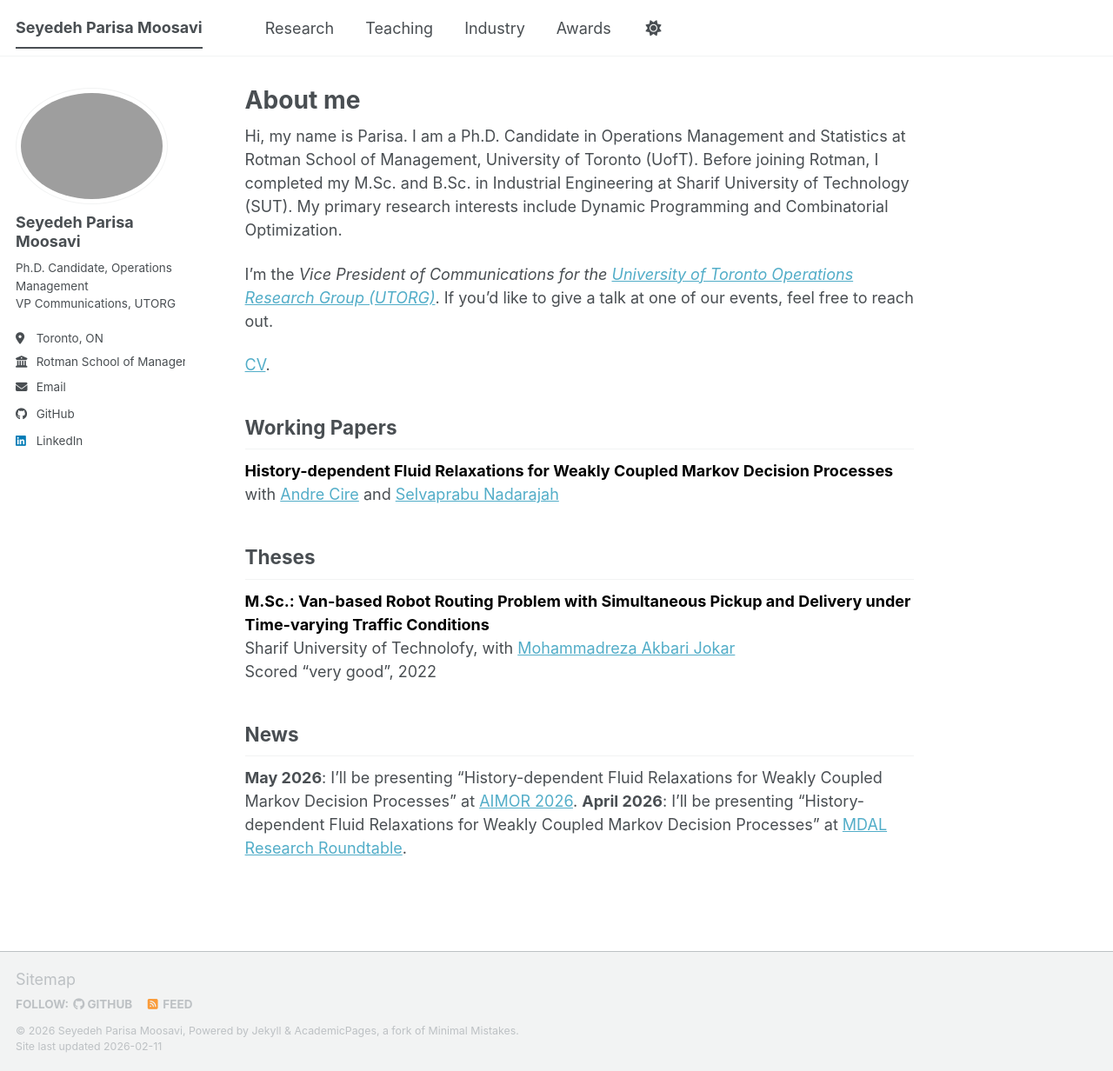
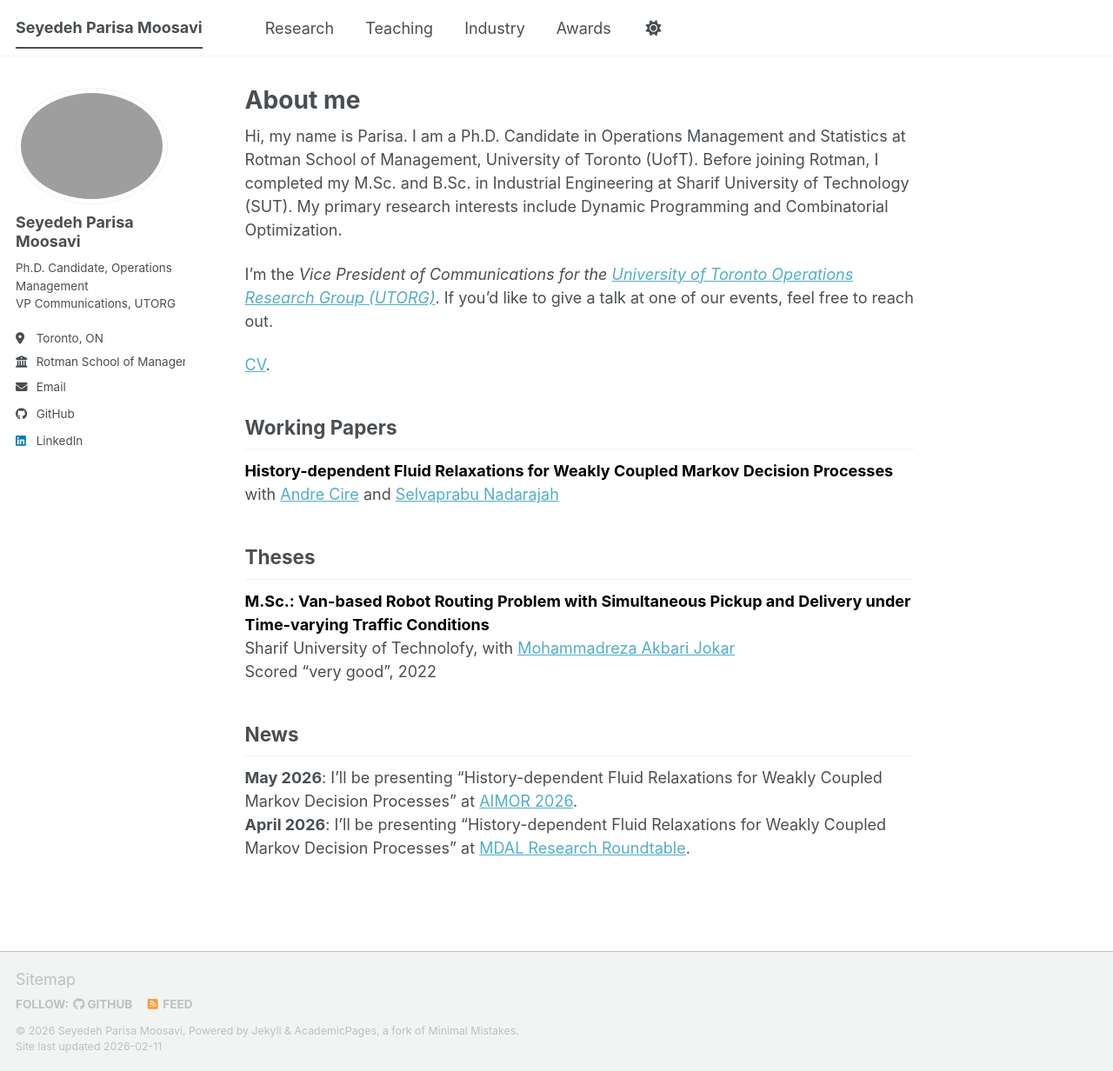
Before and after one commit to parisamsv/parisamsv.github.io, a Jekyll site: the page built from _pages/about.md, in a window 1280 px wide and 1232 px high. Shown: the whole window at 87% size. Built offline with Jekyll 4.4.1, drawn with Linux system fonts in a browser that asks for light colours; a script bundle is joined from its source files by our own code; library files that are not in the unit come from our copies.

```diff
--- a/_pages/about.md
+++ b/_pages/about.md
@@ -24,5 +24,5 @@
   Scored "very good", 2022
 
 ## News
-**May 2026**: I'll be presenting "History-dependent Fluid Relaxations for Weakly Coupled Markov Decision Processes" at [AIMOR 2026](https://haskayne.ucalgary.ca/aimor).
+**May 2026**: I'll be presenting "History-dependent Fluid Relaxations for Weakly Coupled Markov Decision Processes" at [AIMOR 2026](https://haskayne.ucalgary.ca/aimor). \
 **April 2026**: I'll be presenting "History-dependent Fluid Relaxations for Weakly Coupled Markov Decision Processes" at [MDAL Research Roundtable](https://www.rotman.utoronto.ca/faculty-and-research/education-labs/management-data-and-analytics-lab/).
```
